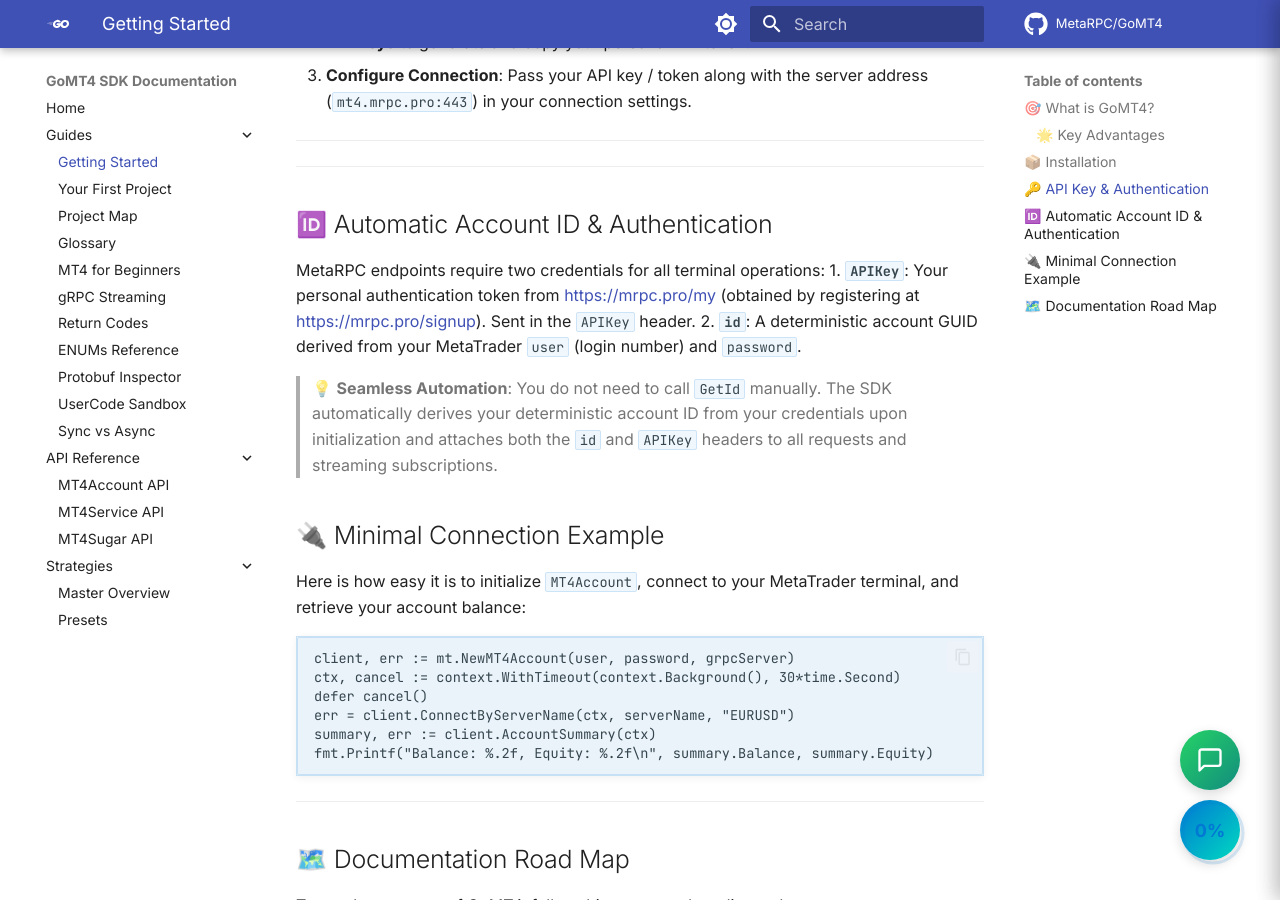
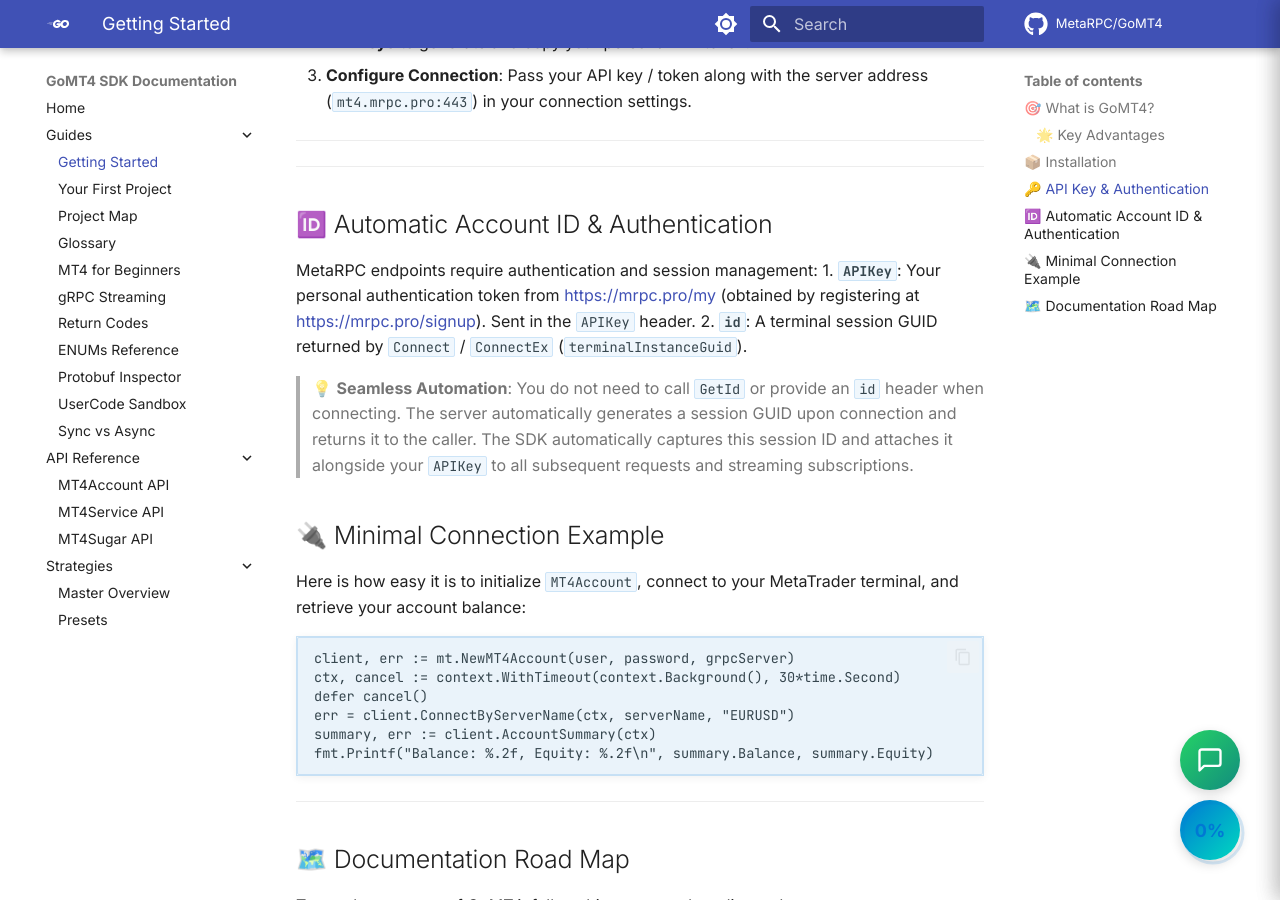
Before and after one commit to MetaRPC/GoMT4, an MkDocs documentation site: the page built from docs/All_Guides/GETTING_STARTED.md, in a window 1280 px wide and 900 px high, scrolled down 1122 px. Built offline with MkDocs 1.6.1 and Material for MkDocs 9.7.7, drawn with Linux system fonts in a browser that asks for light colours; comment, search, counter and statistics services are not loaded.

Commit message:
feat: default ApiKey to TRIAL, attach apikey headers in all calls, and update documentation

```diff
--- a/docs/All_Guides/GETTING_STARTED.md
+++ b/docs/All_Guides/GETTING_STARTED.md
@@ -41,11 +41,11 @@
 
 ## 🆔 Automatic Account ID & Authentication
 
-MetaRPC endpoints require two credentials for all terminal operations:
+MetaRPC endpoints require authentication and session management:
 1. **`APIKey`**: Your personal authentication token from [https://mrpc.pro/my](https://mrpc.pro/my) (obtained by registering at [https://mrpc.pro/signup](https://mrpc.pro/signup)). Sent in the `APIKey` header.
-2. **`id`**: A deterministic account GUID derived from your MetaTrader `user` (login number) and `password`.
+2. **`id`**: A terminal session GUID returned by `Connect` / `ConnectEx` (`terminalInstanceGuid`).
 
-> 💡 **Seamless Automation**: You do not need to call `GetId` manually. The SDK automatically derives your deterministic account ID from your credentials upon initialization and attaches both the `id` and `APIKey` headers to all requests and streaming subscriptions.
+> 💡 **Seamless Automation**: You do not need to call `GetId` or provide an `id` header when connecting. The server automatically generates a session GUID upon connection and returns it to the caller. The SDK automatically captures this session ID and attaches it alongside your `APIKey` to all subsequent requests and streaming subscriptions.
 
 ## 🔌 Minimal Connection Example
 
```
Also changed, not shown: README.md (+3 -3 lines), docs/All_Guides/Your_First_Project.md (+1 -1 lines), docs/index.md (+1 -1 lines), 1 other file.
